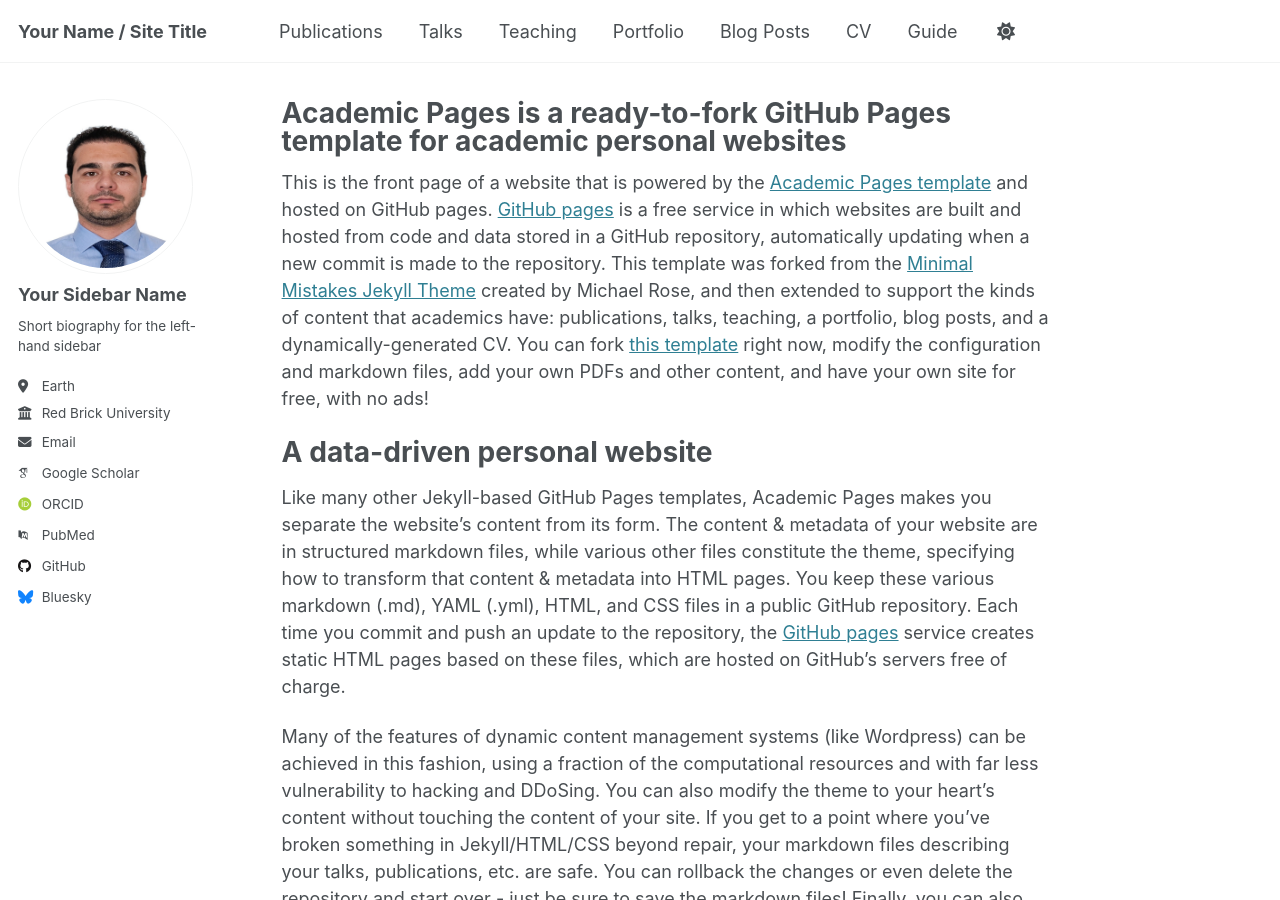
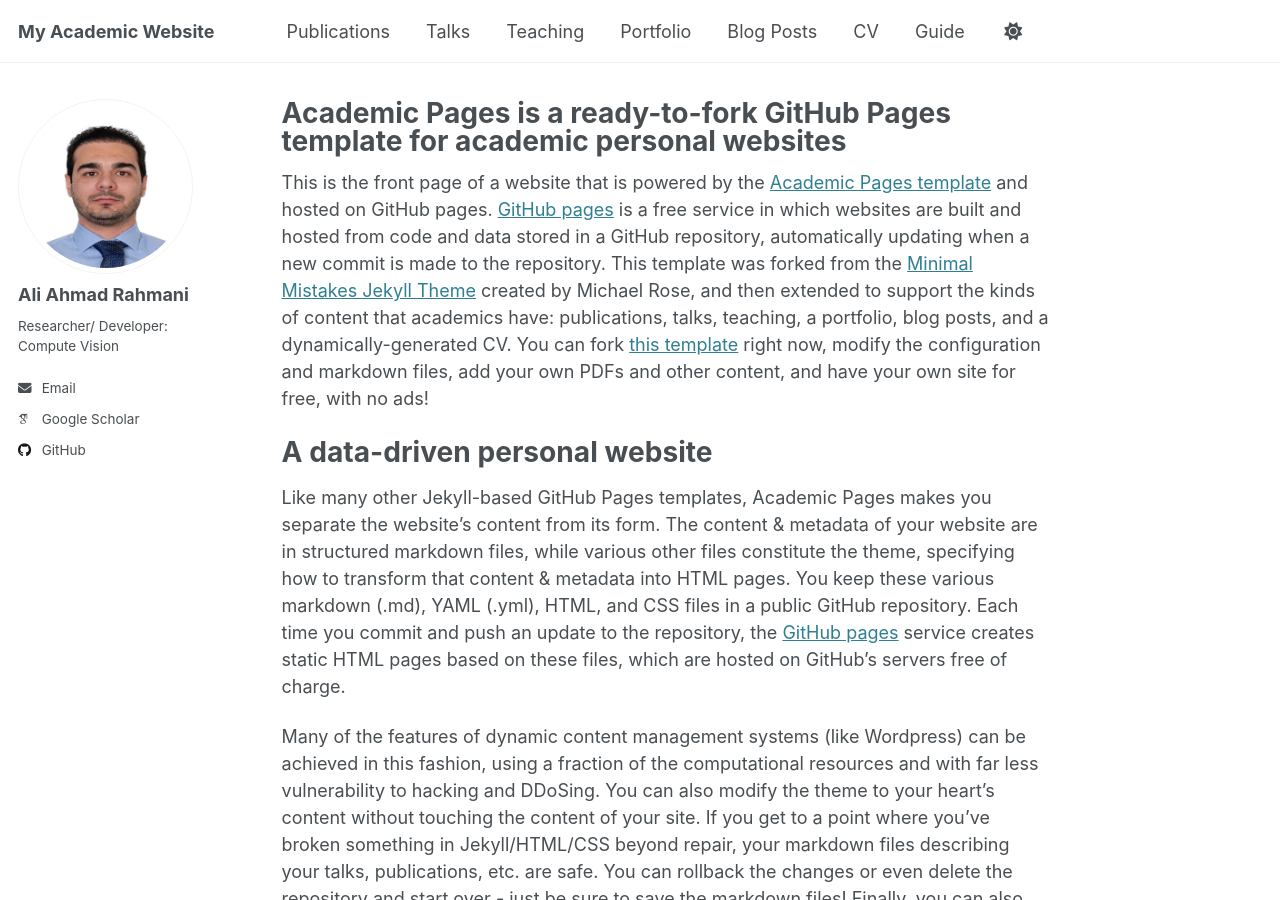
Before and after one commit to aliahmad-rahmani/aliahmad-rahmani.github.io, a Jekyll site: the page built from _pages/about.md, in a window 1280 px wide and 900 px high. Built offline with Jekyll 4.4.1, drawn with Linux system fonts in a browser that asks for light colours; some web fonts are replaced.

Commit message:
Update _config.yml

```diff
--- a/_config.yml
+++ b/_config.yml
@@ -9,7 +9,7 @@
 # Basic Site Settings
 locale                   : "en-US"
 site_theme               : "default"
-title                    : "Your Name / Site Title"
+title                    : "My Academic Website"
 title_separator          : "-"
 name                     : &name "Your Name"
 description              : &description "personal description"
@@ -23,21 +23,21 @@ repository               : "academicpages/academicpages.github.io"
 author:
   # Biographic information
   avatar           : "profile.png"
-  name             : "Your Sidebar Name"
+  name             : "Ali Ahmad Rahmani"
   pronouns         : # example: "she/her"
-  bio              : "Short biography for the left-hand sidebar"
-  location         : "Earth"
-  employer         : "Red Brick University"
+  bio              : "Researcher/ Developer: Compute Vision"
+  location         : #"Earth"
+  employer         : #"Red Brick University"
   uri              : # URL
-  email            : "none@example.org"
+  email            : "aliahmad.rahmani.ac@gmail.com"
 
   # Academic websites
   arxiv            : # URL - Update with the correct link to your profile
-  googlescholar    : "https://scholar.google.com/citations?user=PS_CX0AAAAAJ"
+  googlescholar    : "https://scholar.google.com/citations?user=v7gHPwUAAAAJ&hl=en"
   impactstory      : # URL
-  orcid            : "http://orcid.org/yourorcidurl"
+  orcid            : #"http://orcid.org/yourorcidurl"
   semantic         : # URL
-  pubmed           : "https://www.ncbi.nlm.nih.gov/pubmed/?term=john+snow"
+  pubmed           : #"https://www.ncbi.nlm.nih.gov/pubmed/?term=john+snow"
   researchgate     : # URL
   scopus           : # URL
 
@@ -50,7 +50,7 @@ author:
   stackoverflow    : # User number or user number and name (i.e., use "1" or "1/jeff-atwood")
 
   # Social media
-  bluesky          : "bsky.app" # Replace this with you Bluesky username
+  bluesky          : #"bsky.app" # Replace this with you Bluesky username
   facebook         : # Username
   flickr           : # Username
   foursquare       : # Username
```
